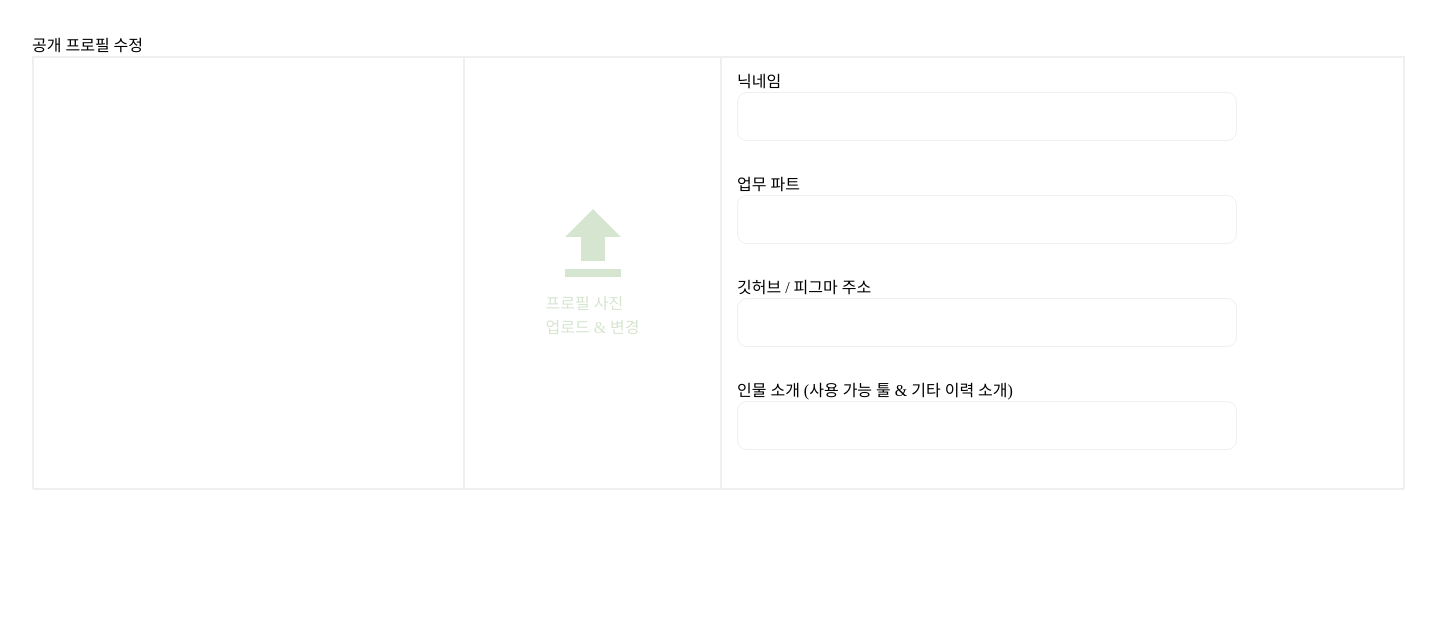
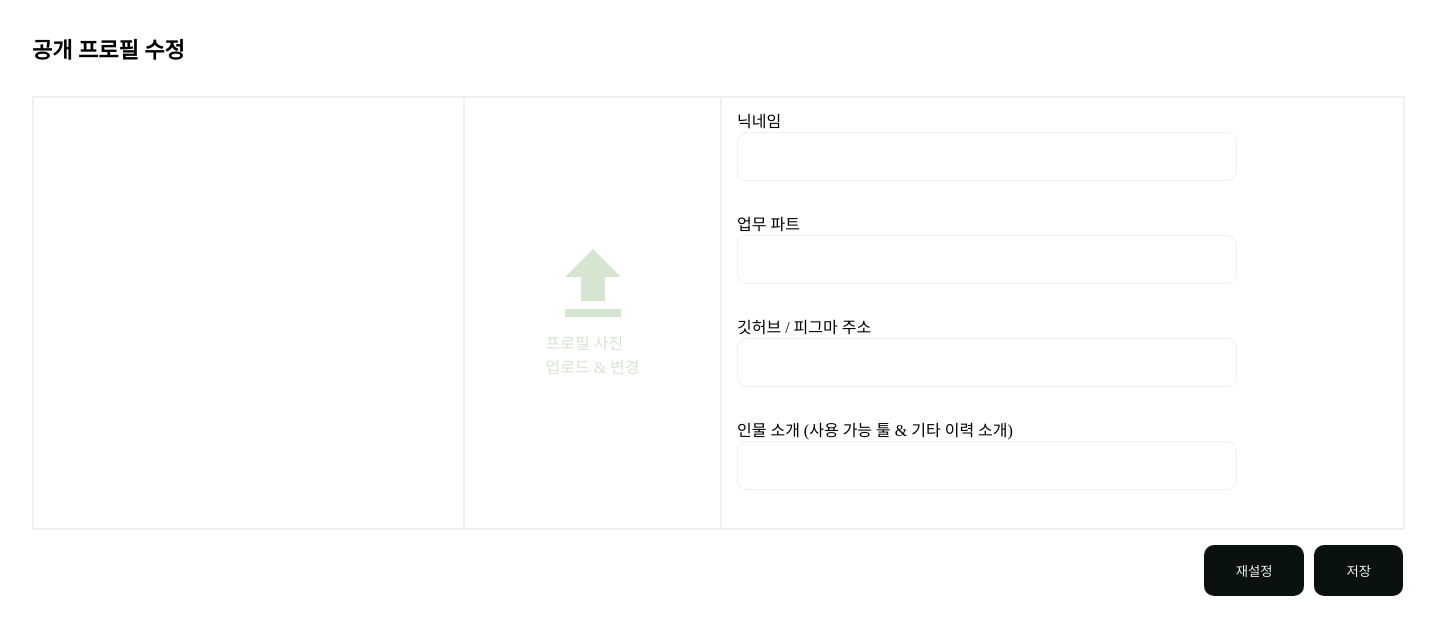
Before and after one commit to Degether/degether, a React (Create React App) app in the folder degether/: page /mypage in a window 1280 px wide. Shown: the top 634 px of the page, 1435 px wide, since content can reach past the window. Built offline with nearby package versions, Linux system fonts and the light colour scheme.

Commit message:
재설정 저장 버튼 추가 및 정렬 수정

```diff
--- a/degether/src/pages/MyPage.js
+++ b/degether/src/pages/MyPage.js
@@ -12,6 +12,7 @@ function MyPage() {
   ];
 
   return (
+    <MyPageContainer>
       <MyPageWrap>
         {/* 마이페이지 헤더 아래부분 공개 프로필 수정 텍스트 영역 */}
         <MyPageTop>공개 프로필 수정</MyPageTop>
@@ -38,17 +39,32 @@ function MyPage() {
           </MyPageContentInfor>
         </MyPageContentContainer>
       </MyPageWrap>
+
+      {/* 재설정 저장 버튼 컨테이너 */}
+      <ResetSaveBtnContainer>
+        <ResetBtn>재설정</ResetBtn>
+        <SaveBtn>저장</SaveBtn>
+      </ResetSaveBtnContainer>
+    </MyPageContainer>
   );
 }
 
 export default MyPage;
 
+const MyPageContainer = styled.div`
+  width: 1435px;
+`;
+
 const MyPageWrap = styled.div`
   width: 1371px;
-  margin: 32px;
+  margin: 0 auto;
 `;
 
-const MyPageTop = styled.div``;
+const MyPageTop = styled.div`
+  font-weight: 700;
+  font-size: 22px;
+  margin: 32px 0;
+`;
 
 const MyPageContentContainer = styled.div`
   width: 1371px;
@@ -87,3 +103,27 @@ const MyPageContentInfor = styled.div`
   border: 1px solid #efefef;
   gap: 20px;
 `;
+
+const ResetSaveBtnContainer = styled.div`
+  width: 1371px;
+  margin: 16px auto;
+  display: flex;
+  justify-content: flex-end;
+`;
+
+const ResetBtn = styled.button`
+  padding: 16px 32px;
+  margin-right: 10px;
+  border: none;
+  background-color: #09120e;
+  border-radius: 10px;
+  color: #f0f0f0;
+`;
+
+const SaveBtn = styled.button`
+  padding: 16px 32px;
+  background-color: #09120e;
+  border: none;
+  border-radius: 10px;
+  color: #f0f0f0;
+`;
```
Lines whose indentation alone changed are shown as unchanged.
